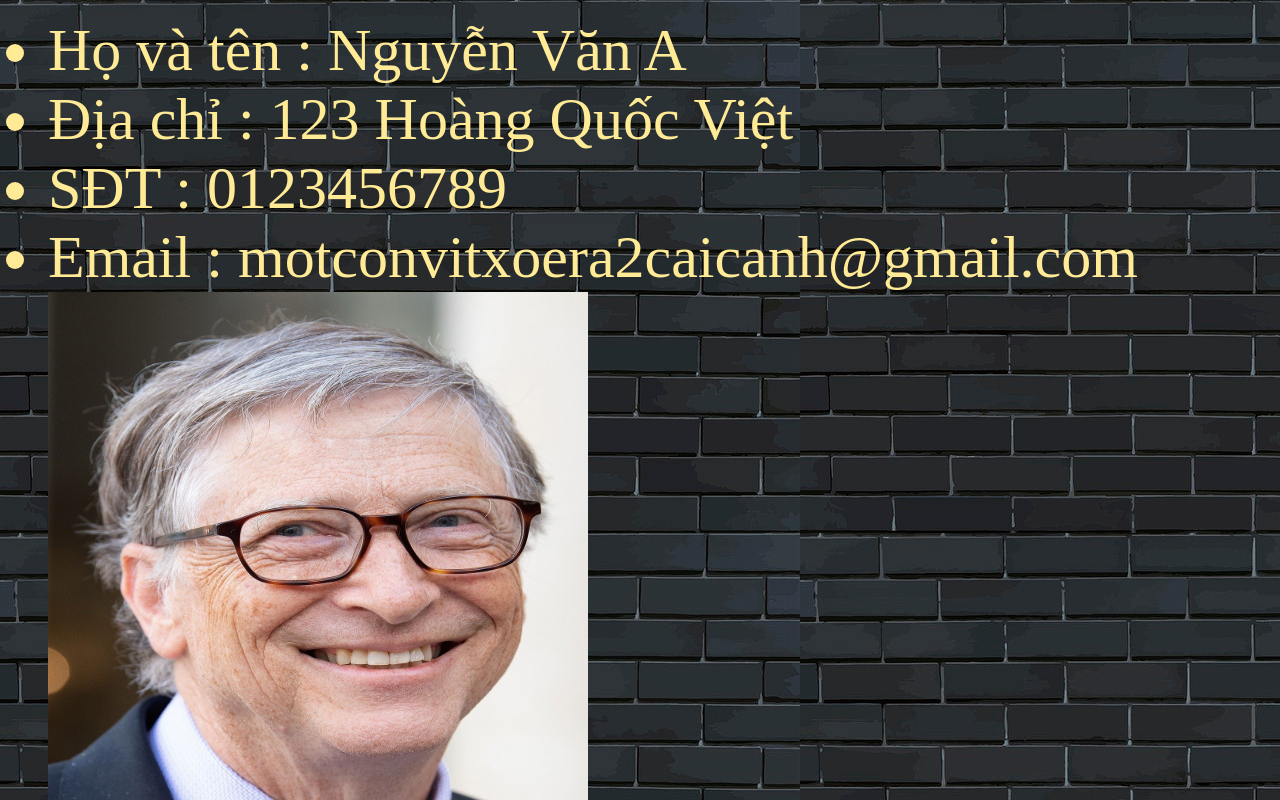
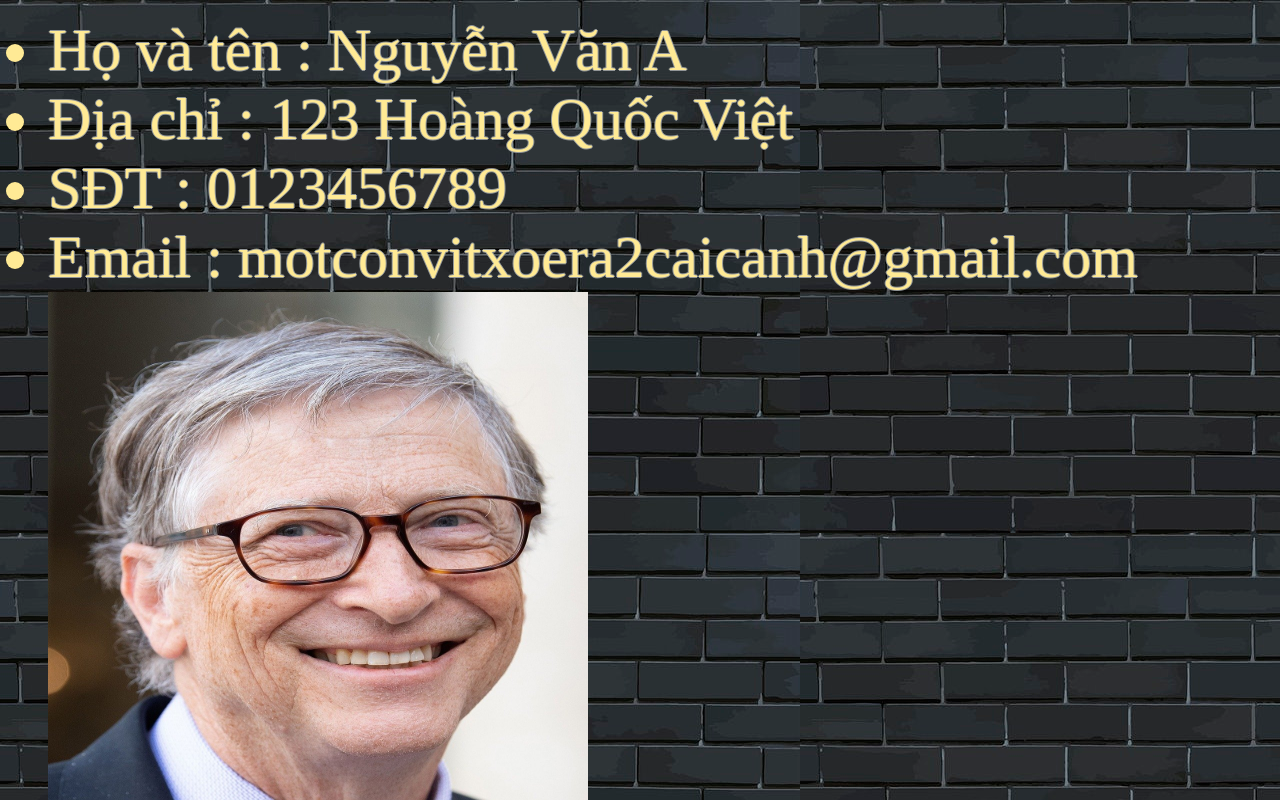
Before and after one commit to bumple/-T-o-trang-CV-c-nh-n, a plain HTML site: page sourcecode/index.html in a window 1280 px wide. Shown: the top 800 px of the page. Drawn offline with Linux system fonts and the light colour scheme.

Commit message:
lan cuoi

```diff
--- a/sourcecode/index.html
+++ b/sourcecode/index.html
@@ -11,14 +11,13 @@
             color:black;font-size: 60px;
 
             font-family: "Droid Sans";
-
         }
 
         li {
             color:#ffea95;font-size: 60px;
 
             font-family: "Droid Sans";
-
+            text-shadow: -1px 0 #919597, 0 1px #919597,      1px 0 #919597, 0 -1px #919597;
         }
 
     </style>
@@ -26,7 +25,6 @@
 
 <body>
     <ul>
-
         <li>Họ và tên       : Nguyễn Văn A</li>
         <li>Địa chỉ         : 123 Hoàng Quốc Việt</li>
         <li>SĐT             : 0123456789</li>
@@ -37,7 +35,6 @@
         <li>Kinh nghiệm     : 21 năm trải đời từ 1990-2021</li>
         <li>Định hướng phát triển bản thân  : Trở thành 1 coder dạo</li>
 
-
     </ul>
 </body>
 </html>
```
